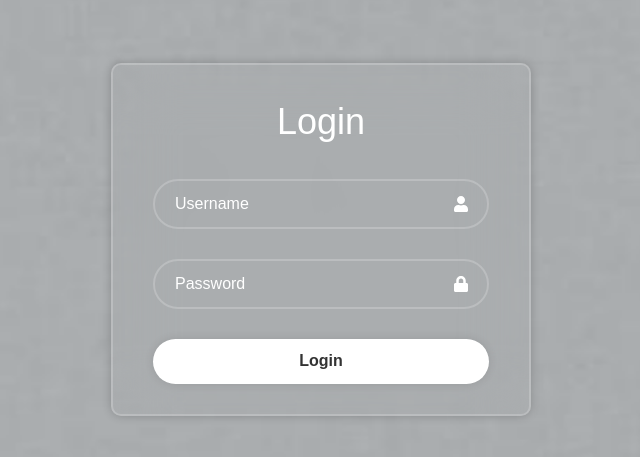
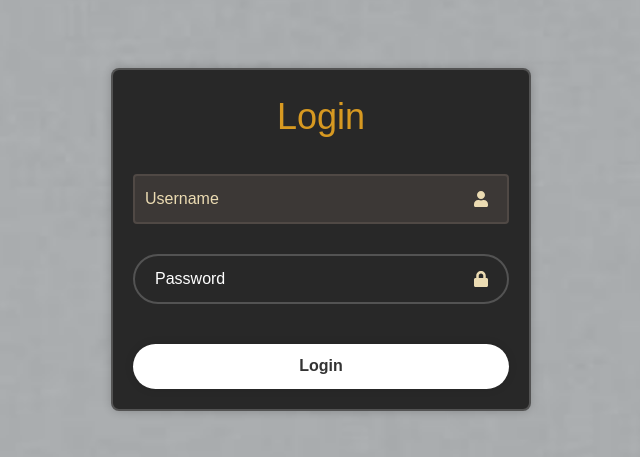
Before and after one commit to papengav/attendance-app, a React (Create React App) app in the folder loginfrontend/: page /login in a window 1280 px wide. Shown: the part 161-618 px from the top of the page, without its empty margins (319-959 px from the left). Built offline with nearby package versions, Linux system fonts and the light colour scheme.

Commit message:
UI updates and creation of color theme

```diff
--- /dev/null
+++ b/loginfrontend/src/Components/Styles/GruvboxTheme.css
@@ -0,0 +1,76 @@
+.wrapper {
+    background-color: #282828; /* Gruvbox dark gray background */
+    color: #ebdbb2; /* Gruvbox foreground */
+    font-family: Arial, sans-serif;
+    padding: 20px;
+    border-radius: 8px;
+    max-width: 600px;
+    margin: 20px auto;
+}
+
+h1, h2 {
+    color: #d79921; /* Gruvbox yellow for headers */
+}
+
+.input-box {
+    margin-bottom: 20px;
+}
+
+.input-box h2 {
+    margin-bottom: 10px;
+}
+
+input[type="text"], input[type="number"], input[type="time"] {
+    width: 100%;
+    padding: 10px;
+    border: 2px solid #504945; /* Gruvbox light gray for borders */
+    background-color: #3c3836; /* Gruvbox dark gray for input background */
+    color: #ebdbb2; /* Gruvbox light cream for text color */
+    border-radius: 4px;
+    box-sizing: border-box; /* Includes padding and border in the element's width */
+}
+
+input[type="text"]::placeholder, input[type="number"]::placeholder, input[type="time"]::placeholder {
+    color: #ebdbb2; /* Same as the input text color */
+    opacity: 1; /* Fully opaque */
+}
+
+.form-select {
+    display: block;
+    width: 100%;
+    padding: 8px 10px;
+    background-color: #3c3836; /* Example: Gruvbox blue for dropdown background */
+    color: #ebdbb2; /* Gruvbox light cream for text color */
+    border: 2px solid #d79921; /* Gruvbox light gray for border */
+    border-radius: 4px;
+    box-sizing: border-box;
+}
+
+.form-select:focus {
+    outline: none;
+    border-color: #d79921; /* Gruvbox yellow for focus */
+}
+
+
+input[type="text"]:focus, input[type="number"]:focus, input[type="time"]:focus {
+    border-color: #d79921; /* Gruvbox yellow for focus */
+}
+
+button {
+    background-color: white;
+    color: #ebdbb2;
+    border: none;
+    padding: 10px 15px;
+    border-radius: 4px;
+    cursor: pointer;
+    margin-top: 10px;
+    transition: background-color 0.3s ease;
+}
+
+button:hover {
+    background-color: #83a598; /* Lighter Gruvbox blue */
+}
+
+button[type="button"]:hover {
+    background-color: #83a598; /* Lighter Gruvbox blue */
+}
--- a/loginfrontend/src/Pages/CreateSectionForm/CreateSection.jsx
+++ b/loginfrontend/src/Pages/CreateSectionForm/CreateSection.jsx
@@ -210,6 +210,7 @@ const CreateSection = () => {
                     />
                 </div>
                 <button type='submit'>Submit</button>
+                <button type="button" onClick={() => window.history.back()} style={{ marginTop: "10px" }}>Back</button>
             </form>
         </div>
     );
--- a/loginfrontend/src/Pages/CreateUserForm/CreateUser.jsx
+++ b/loginfrontend/src/Pages/CreateUserForm/CreateUser.jsx
@@ -6,6 +6,7 @@ import { even } from "check-types";
 import React, { useState, useEffect } from "react";
 import { valid } from "semver";
 import Cookies from 'js-cookie';
+import '../../Components/Styles/GruvboxTheme.css';
 
 //displays the create user UI
 function CreateUser() {
@@ -60,8 +61,10 @@ function CreateUser() {
         };
 
 
+
         return handleClick;
     }
+
     const handleClick = useHandleClick();
     return (
         <div className="wrapper">
@@ -89,7 +92,7 @@ function CreateUser() {
                     <h2>Input Last Name</h2>
                     <input
                         type="text"
-                        placeholder="Lastname"
+                        placeholder="lastname"
                         value={lastName}
                         onChange={(e) => setLastname(e.target.value)}
                         required
@@ -99,7 +102,7 @@ function CreateUser() {
                     <h2>Input Card ID</h2>
                     <input
                         type="text"
-                        placeholder="00 00 00 00 00"
+                        placeholder="00 00 00 00"
                         value={studentCardId}
                         onChange={(e) => setCardId(e.target.value)}
                     />
@@ -125,6 +128,7 @@ function CreateUser() {
                     />
                 </div>
                 <button type="submit">Submit</button>
+                <button type="submit" onClick={() => window.history.back()} style={{ marginTop: "10px" }}>Back</button>
             </form>
         </div>
     );
--- a/loginfrontend/src/Pages/CreateUserForm/CreateUserDropdown.jsx
+++ b/loginfrontend/src/Pages/CreateUserForm/CreateUserDropdown.jsx
@@ -5,6 +5,7 @@ import "./CreateUserDropdown.css";
 import React, { useState } from 'react';
 import list from "./list.json";
 import { AiOutlineCaretDown, AiOutlineCaretUp } from 'react-icons/ai';
+import '../../Components/Styles/GruvboxTheme.css';
 
 function CreateUserDropdown () {
     const [isOpen, setIsOpen] = useState(false)
--- /dev/null
+++ b/loginfrontend/src/Pages/HomePage/HomePage.css
@@ -0,0 +1,19 @@
+/*
+Name: Dylan Brodie
+Project: Attendance App - This is a full stack attendance tracking and managament software
+Purpose: Basic styling for Home Page UI
+*/
+body {
+    height: 100%;
+    margin: 0;
+    padding: 0;
+    display: grid;
+    place-items: center;
+    text-align: center;
+    background-color: #282828;
+    color: #ebdbb2;
+}
+
+.centered-container {
+    display: block;
+}
--- a/loginfrontend/src/Pages/HomePage/HomePage.jsx
+++ b/loginfrontend/src/Pages/HomePage/HomePage.jsx
@@ -1,6 +1,9 @@
 //Name: Sam Miller
 //Project: Attendance App - This is a full stack attendance tracking and managament software
-//Purpose: Frontend page that is currently just a skelition home page to handle routing
+//Purpose: Frontend page that is currently just a skeleton home page to handle routing
+
+import './HomePage.css';
+import '../../Components/Styles/GruvboxTheme.css';
 
 //displays the UI hompage
 const HomePage = () => {
@@ -16,15 +19,17 @@ const HomePage = () => {
     };
 
     return (
-        <div>
+        <div className='wrapper'>
+            <div>
             <div>
             <h1>Home Page</h1>
             <div>
-            <button onClick={handleClickU}>Create User</button>
+            <button type="button" onClick={handleClickU}>Create User</button>
             </div>
             <div>
-            <button onClick={handleClickC}>Create Course</button>
+            <button type="button" onClick={handleClickC}>Create Course</button>
             </div>
+        </div>
         </div>
         </div>
     );
```
Also changed, not shown: loginfrontend/package.json (+2 -5 lines), 1 other file (tests, documents, lock files or other folders).
